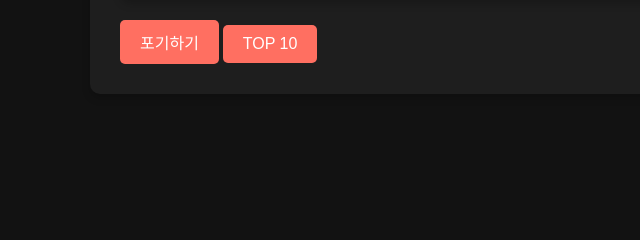
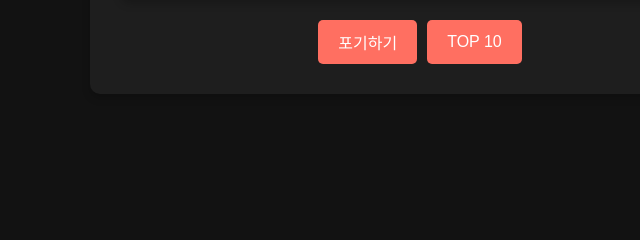
Before and after one commit to Gugo-le/YouChoo, a Flask app: page / in a window 1280 px wide. Shown: the part 546-786 px from the top of the page, without its empty margins (220-860 px from the left). Run offline with Flask 3, Linux system fonts and the light colour scheme; data that the repository does not hold is empty.

Commit message:
버튼 정렬 수정

```diff
--- a/project/static/styles.css
+++ b/project/static/styles.css
@@ -145,3 +145,9 @@ button:hover {
 .bronze {
     color: #cd7f32;
 }
+
+footer {
+    display: flex;
+    justify-content: center;
+    gap: 10px;
+}
```
